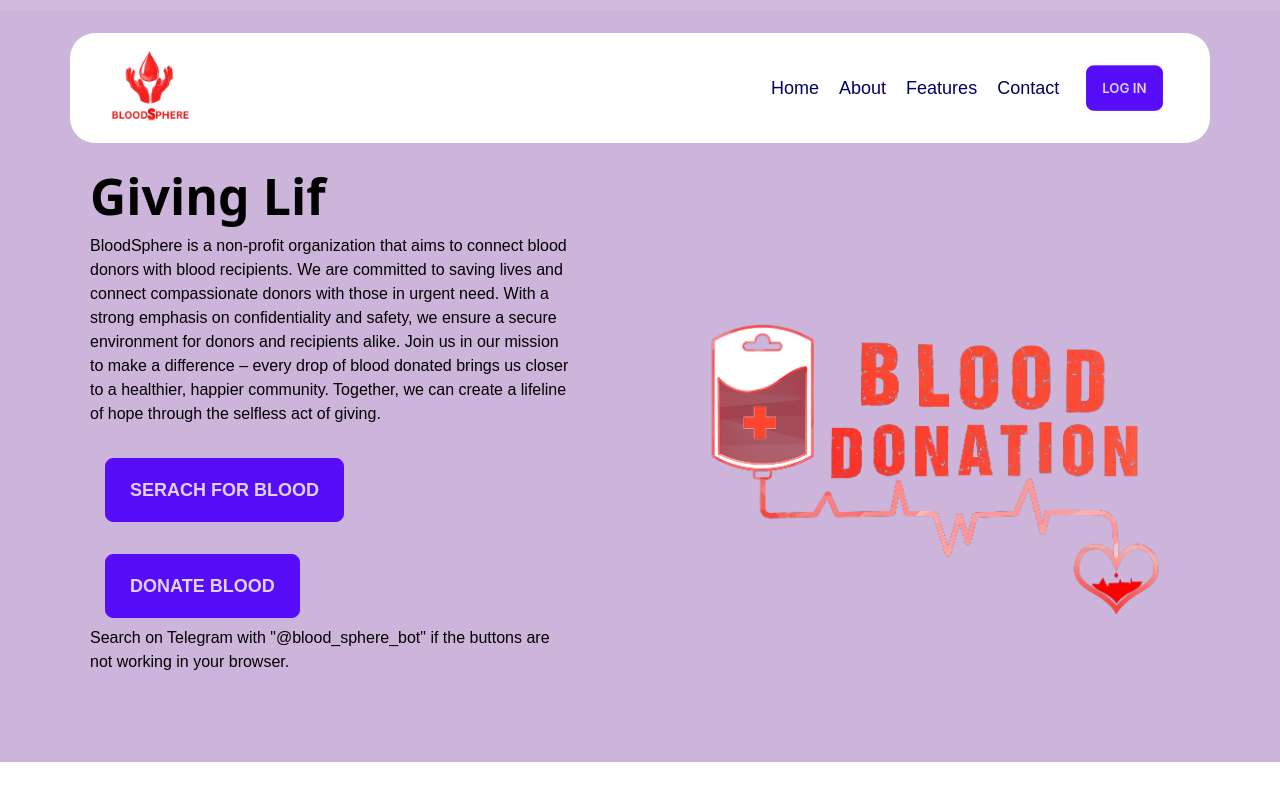
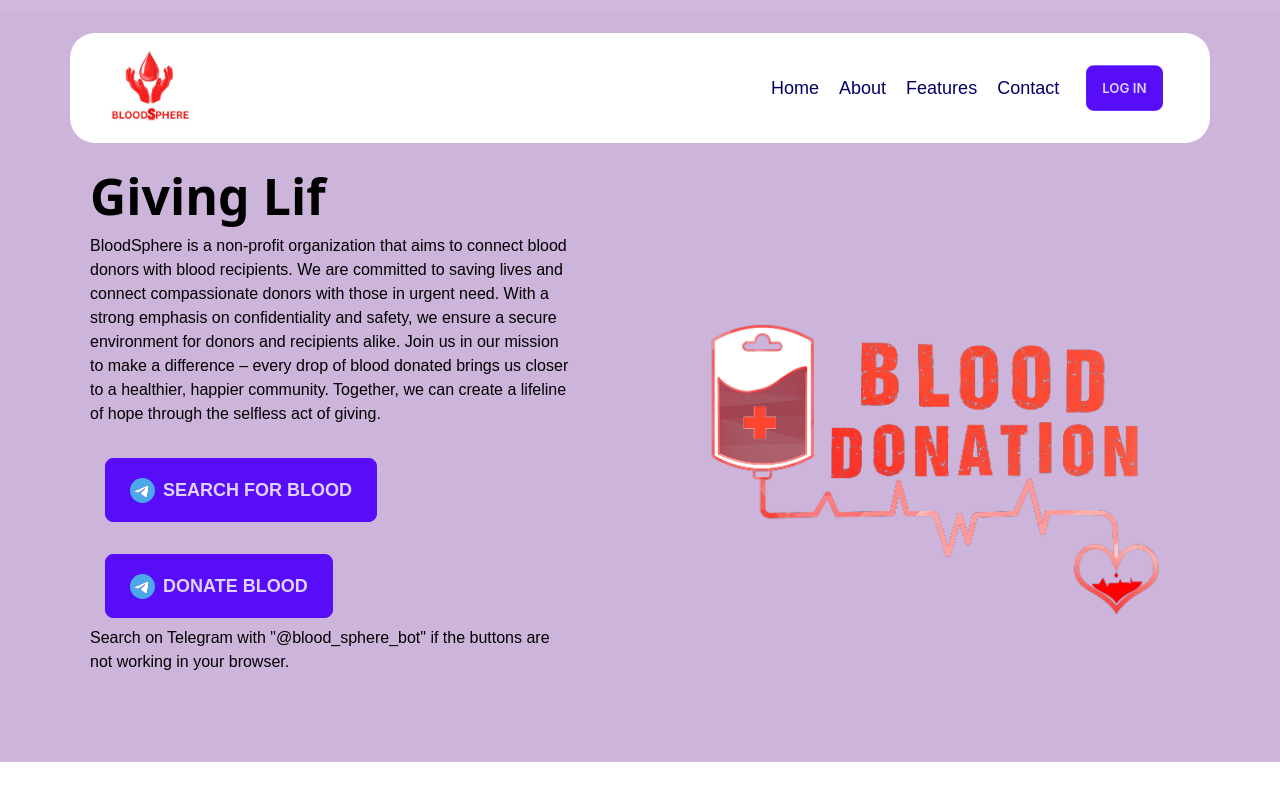
Before and after one commit to rony0000013/Blood-Sphere, a React (Create React App) app in the folder Frontend/: page / in a window 1280 px wide. Shown: the top 800 px of the page. Built offline with nearby package versions, Linux system fonts and the light colour scheme.

Commit message:
Added telegram icon

```diff
--- a/Frontend/package.json
+++ b/Frontend/package.json
@@ -25,6 +25,7 @@
     "react-scripts": "5.0.1",
     "react-scroll-to-top": "^3.0.0",
     "react-slick": "^0.29.0",
+    "react-social-icons": "^5.15.0",
     "slick-carousel": "^1.8.1",
     "styled-components": "^6.0.7",
     "typewriter-effect": "^2.20.1",
--- a/Frontend/src/Pages/Home/Banner/Banner.jsx
+++ b/Frontend/src/Pages/Home/Banner/Banner.jsx
@@ -3,6 +3,7 @@ import "./Banner.css";
 import logo1 from "../../../Images/blood-donation-6035211_1280.png";
 import Typewriter from "typewriter-effect";
 import { useAuth0 } from "@auth0/auth0-react";
+import { SocialIcon } from 'react-social-icons';
 
 const Banner = () => {
     const { user, isAuthenticated, loginWithRedirect } = useAuth0();
@@ -30,23 +31,25 @@ const Banner = () => {
                                     {isAuthenticated ? (<>
                                         <a href="https://t.me/blood_sphere_bot">
                                         <button className="btn btn-primary btn-lg hover:bg-white hover:text-black">
+                                            <SocialIcon url="https://telegram.com/in/jaketrent" fgColor="white" style={{ height: 25, width: 25 }} />
                                             Search For Blood
                                         </button>
                                     </a>{" "}
                                     <a href="https://t.me/blood_sphere_bot">
                                         <button className="btn btn-primary btn-lg hover:bg-white hover:text-black">
+                                        <SocialIcon url="https://telegram.com/in/jaketrent" fgColor="white" style={{ height: 25, width: 25 }} />
                                             Donate Blood
                                         </button>
                                     </a>{" "}</>
                                     ): (<>
 
                                         <button onClick={() => loginWithRedirect()} className="btn btn-primary btn-lg hover:bg-white hover:text-black">
-                                            Serach For Blood
+                                        <SocialIcon url="https://telegram.com/in/jaketrent" fgColor="white"style={{ height: 25, width: 25 }} />  Search For Blood
                                         </button>
                                     {" "}
 
                                         <button onClick={() => loginWithRedirect()} className="btn btn-primary btn-lg hover:bg-white hover:text-black">
-                                            Donate Blood
+                                        <SocialIcon url="https://telegram.com/in/jaketrent" fgColor="white" style={{ height: 25, width: 25 }} />  Donate Blood
                                         </button>
                                     {" "}</>
                                     )}
--- a/Frontend/src/Pages/Home/FAQ/FAQ.jsx
+++ b/Frontend/src/Pages/Home/FAQ/FAQ.jsx
@@ -13,31 +13,31 @@ const FAQ = () => {
                 </Accordion.Item>
                 <Accordion.Item eventKey="1">
                     <Accordion.Header>Add Blood Sphere Bot to Telegram</Accordion.Header>
-                    <Accordion.Body>
+                    <Accordion.Body className="bg-gray-200">
                         Click on <a href="https://t.me/blood_sphere_bot">Blood Sphere Bot</a> to add it to your Telegram account.
                     </Accordion.Body>
                 </Accordion.Item>
                 <Accordion.Item eventKey="2">
                     <Accordion.Header>Use /start to start interacting with the bot</Accordion.Header>
-                    <Accordion.Body>
+                    <Accordion.Body className="bg-gray-200">
                         Use /start command to start the BOT. There will be 2 options to choose. You can either search for blood or donate blood.
                     </Accordion.Body>
                 </Accordion.Item>
                 <Accordion.Item eventKey="3">
                     <Accordion.Header>Use /get to search Blood Groups</Accordion.Header>
-                    <Accordion.Body>
+                    <Accordion.Body className="bg-gray-200">
                         Use /get command to search for blood groups. You can search for blood groups by typing the blood group name.
                     </Accordion.Body>
                 </Accordion.Item>
                 <Accordion.Item eventKey="4">
                     <Accordion.Header>Use /donate to search for nearby Blood Donation Camps</Accordion.Header>
-                    <Accordion.Body>
+                    <Accordion.Body className="bg-gray-200">
                         Use /donate command to search for nearby blood donation camps. You can search for blood donation camps by typing the pincode number of that area.
                     </Accordion.Body>
                 </Accordion.Item>
                 <Accordion.Item eventKey="5">
                     <Accordion.Header>Enter pincode number of that area where you're finding for blood</Accordion.Header>
-                    <Accordion.Body>
+                    <Accordion.Body className="bg-gray-200">
                         Enter the pincode number of that area where you're finding for blood. You will get the list of Hospitals and Blood Donation Camps that are available in that area.
                     </Accordion.Body>
                 </Accordion.Item>
```
